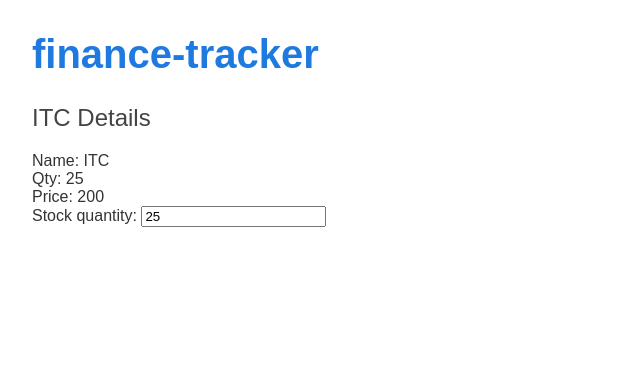
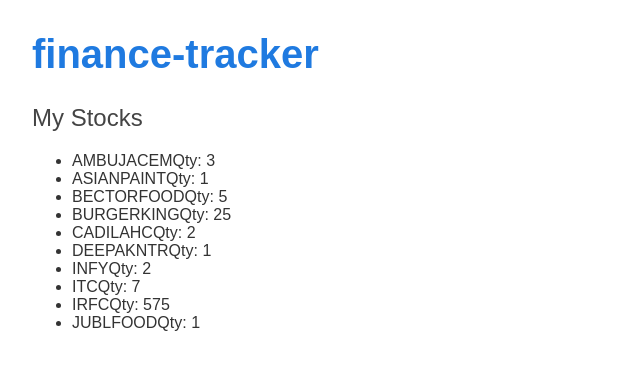
Before and after one commit to Rakshithkakathkar/expense-tracker, an Angular app: page / in a window 1280 px wide. Shown: the top 370 px of the page, without its empty margins (0-640 px from the left). Built offline with nearby package versions, Linux system fonts and the light colour scheme.

Commit message:
added mock stocks and displaying using ngFor

```diff
--- /dev/null
+++ b/src/app/mock-stocks.ts
@@ -0,0 +1,14 @@
+import { IStock } from './stock'
+
+export const STOCKS: IStock[] = [
+    {id: 1, name: 'AMBUJACEM', quantity: 3, price: 273.20},
+    {id: 2, name: 'ASIANPAINT', quantity: 1, price: 2186.95},
+    {id: 3, name: 'BECTORFOOD', quantity: 5, price: 452.32},
+    {id: 4, name: 'BURGERKING', quantity: 25, price: 129.31},
+    {id: 5, name: 'CADILAHC', quantity: 2, price: 571.05},
+    {id: 6, name: 'DEEPAKNTR', quantity: 1, price: 1338},
+    {id: 7, name: 'INFY', quantity: 2, price: 1303.28},
+    {id: 8, name: 'ITC', quantity: 7, price: 201.91},
+    {id: 9, name: 'IRFC', quantity: 575, price: 26},
+    {id: 10, name: 'JUBLFOOD', quantity: 1, price: 3144}
+]
--- a/src/app/stock.ts
+++ b/src/app/stock.ts
@@ -1,4 +1,5 @@
 export interface IStock{
+    id: number;
     name: string;
     quantity: number;
     price: number;
--- a/src/app/stocks/stocks.component.html
+++ b/src/app/stocks/stocks.component.html
@@ -1,3 +1,11 @@
+<h2>My Stocks</h2>
+<ul class="stocks">
+    <li *ngFor="let stock of stocks">
+        <span class="badge">{{stock.name}}</span>Qty: {{stock.quantity}}
+    </li>
+
+</ul>
+<!--
 <h2>{{stock.name}} Details</h2>
 <div><span>Name: </span>{{stock.name}}</div>
 <div><span>Qty: </span>{{stock.quantity}}</div>
@@ -6,4 +14,4 @@
 <div>
     <label for="quantity">Stock quantity: </label>
     <input id="quantity" [(ngModel)]="stock.quantity" placeholder="qty">
-</div>
+</div> -->
--- a/src/app/stocks/stocks.component.ts
+++ b/src/app/stocks/stocks.component.ts
@@ -1,5 +1,6 @@
 import { Component, OnInit } from '@angular/core';
-import { IStock } from '../stock'
+import { IStock } from '../stock';
+import { STOCKS } from '../mock-stocks';
 
 @Component({
   selector: 'app-stocks',
@@ -8,11 +9,7 @@
 })
 export class StocksComponent implements OnInit {
 
-  stock: IStock = {
-    name: 'ITC',
-    price: 200,
-    quantity: 25
-  }
+  stocks = STOCKS;
   constructor() { }
 
   ngOnInit(): void {
```
